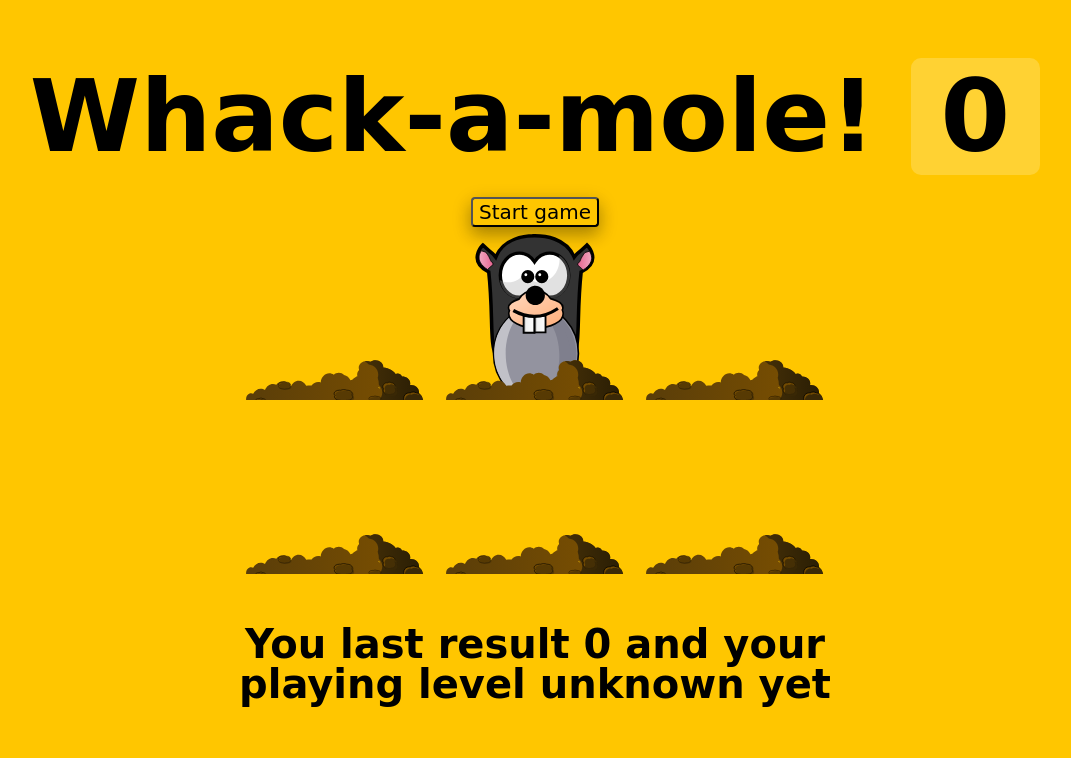
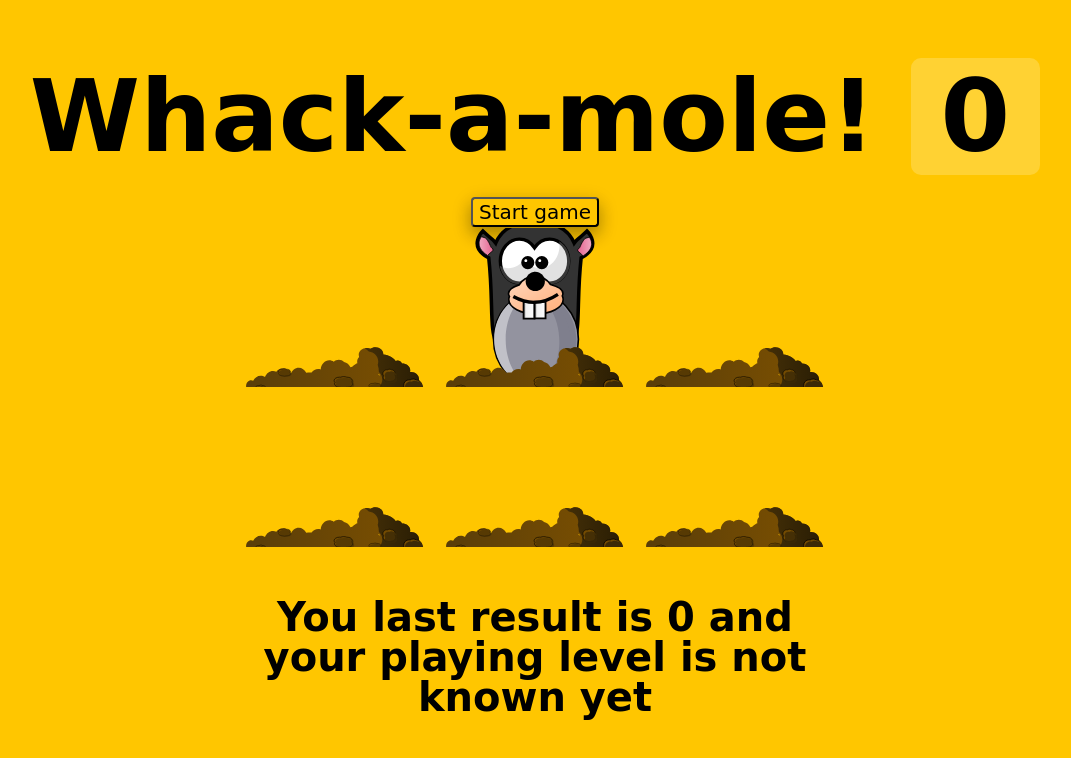
Before and after one commit to LexasBY/Whack-A-Mole, a plain HTML site: page index.html in a window 1280 px wide. Both pictures are taken after a click on the button "Start game". Shown: the whole page, without its empty margins (105-1176 px from the left). Drawn offline with Linux system fonts and the light colour scheme.

Commit message:
feat: fix bugs and add some comments

```diff
--- a/index.html
+++ b/index.html
@@ -32,7 +32,7 @@
     <div class="hole hole6">
       <div class="mole"></div>
     </div>
-    <h1 class="lastResult">You last result <span class="lastScore">0</span> and your playing level <span class="currentLevel">are not yet known</span></h1>
+    <h1 class="lastResult">You last result is <span class="lastScore">0</span> and your playing level <span class="currentLevel">is not known yet</span></h1>
 
   </div>
 
--- a/script.js
+++ b/script.js
@@ -13,46 +13,43 @@ let level;
 let minTime;
 let maxTime;
 
+//Getting a random number between two values:
 function randomTime(min, max) {
-  return Math.round(Math.random() * (max - min) + min);
+  return Math.round(Math.random() * (max - min) + min);  // Math.round()  returns the value of a number rounded to the nearest integer(Math.random() returns a random number between 0 (inclusive),  and 1 (exclusive):)
 }
 
+//Getting a Hole wit a random index
 function randomHole(holes) {
-  const idx = Math.floor(Math.random() * holes.length);
+  const idx = Math.floor(Math.random() * holes.length); //Math.floor() function returns the largest integer less than or equal to a given number.
   const hole = holes[idx];
   if (hole === lastHole) {
-    //console.log('Ah nah thats the same one bud');
     return randomHole(holes);
   }
   lastHole = hole;
   return hole;
 }
-// function checkLevel () {
 
-// }
 function peep() {
   let level = localStorage.getItem('lastScore')
 
   if (level <= 6) {
-    localStorage.setItem('currentLevel', 'are newbie')
+    localStorage.setItem('currentLevel', 'is newbie')
     minTime = 400;
     maxTime = 2000;
     console.log('easy')
 
   }
   if (level > 6 && level <= 10) {
-    localStorage.setItem('currentLevel', 'are medium')
+    localStorage.setItem('currentLevel', 'is medium')
     minTime = 200;
     maxTime = 1000;
     console.log('medium')
-
   }
   if (level > 10) {
-    localStorage.setItem('currentLevel', 'are professional')
+    localStorage.setItem('currentLevel', 'is professional')
     minTime = 100;
     maxTime = 800;
     console.log('hard')
-
   }
 
   const time = randomTime (minTime, maxTime);
@@ -70,7 +67,7 @@ function startGame() {
   timeUp = false;
   score = 0;
   lastScore.textContent = localStorage.getItem('lastScore') || 0;
-  currentLevel.textContent = localStorage.getItem('currentLevel') || 'unknown yet';
+  currentLevel.textContent = localStorage.getItem('currentLevel') || 'is not known yet';
   peep();
   setTimeout(() => timeUp = true, 15000)
 }
```
